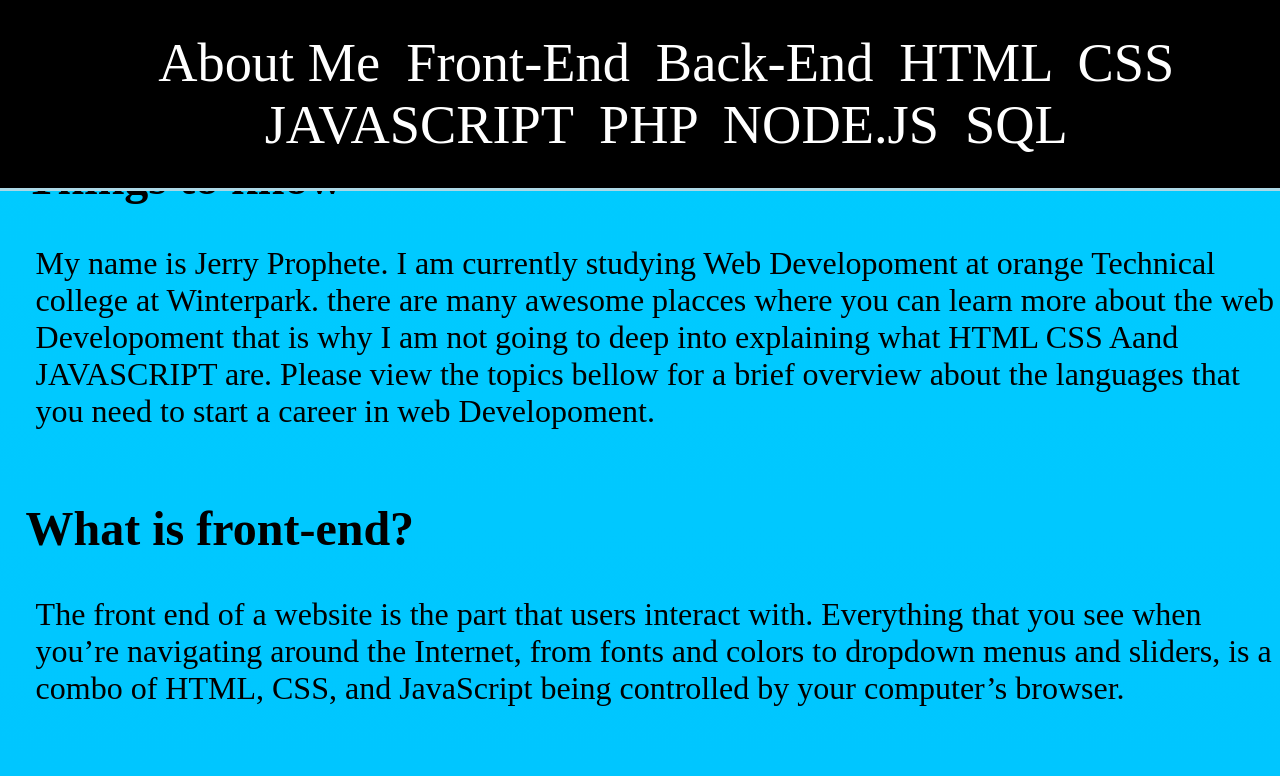
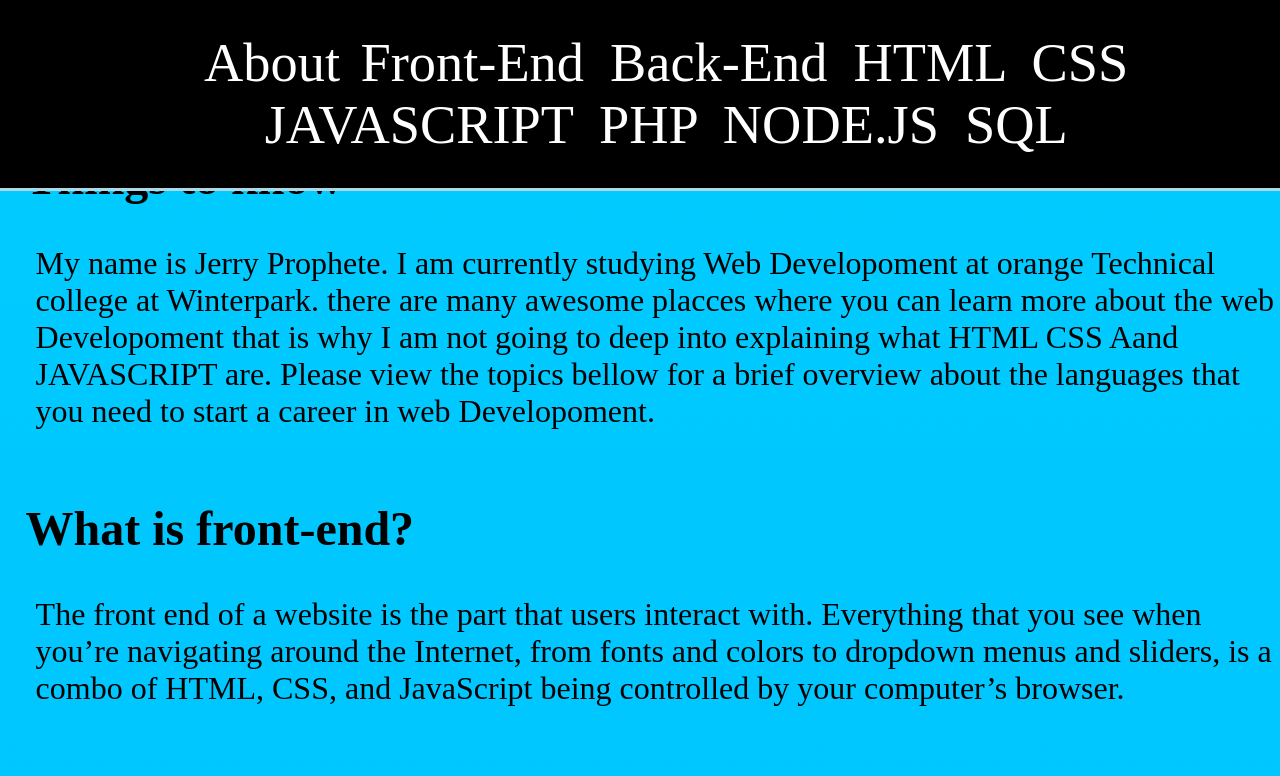
Before and after one commit to jp631/WebDevelopmentIntro, a plain HTML site: page index.html in a window 1280 px wide. Shown: the top 776 px of the page. Drawn offline with Linux system fonts and the light colour scheme; a web font is replaced by a local one.

Commit message:
simple website to show menu mobile responsiveness

```diff
--- a/index.html
+++ b/index.html
@@ -15,7 +15,7 @@
   <div class="body-home">
     <nav class="top-nav">
       <ul class="top-menu">
-        <li> <a href="#about-me" >About Me </a></li>
+        <li> <a href="#about-me" >About</a></li>
         <li> <a href="#front-end"> Front-End</a> </li>
         <li> <a href="#back-end"> Back-End </a> </li>
         <li> <a href="#HTML"> HTML</a> </li>
```
